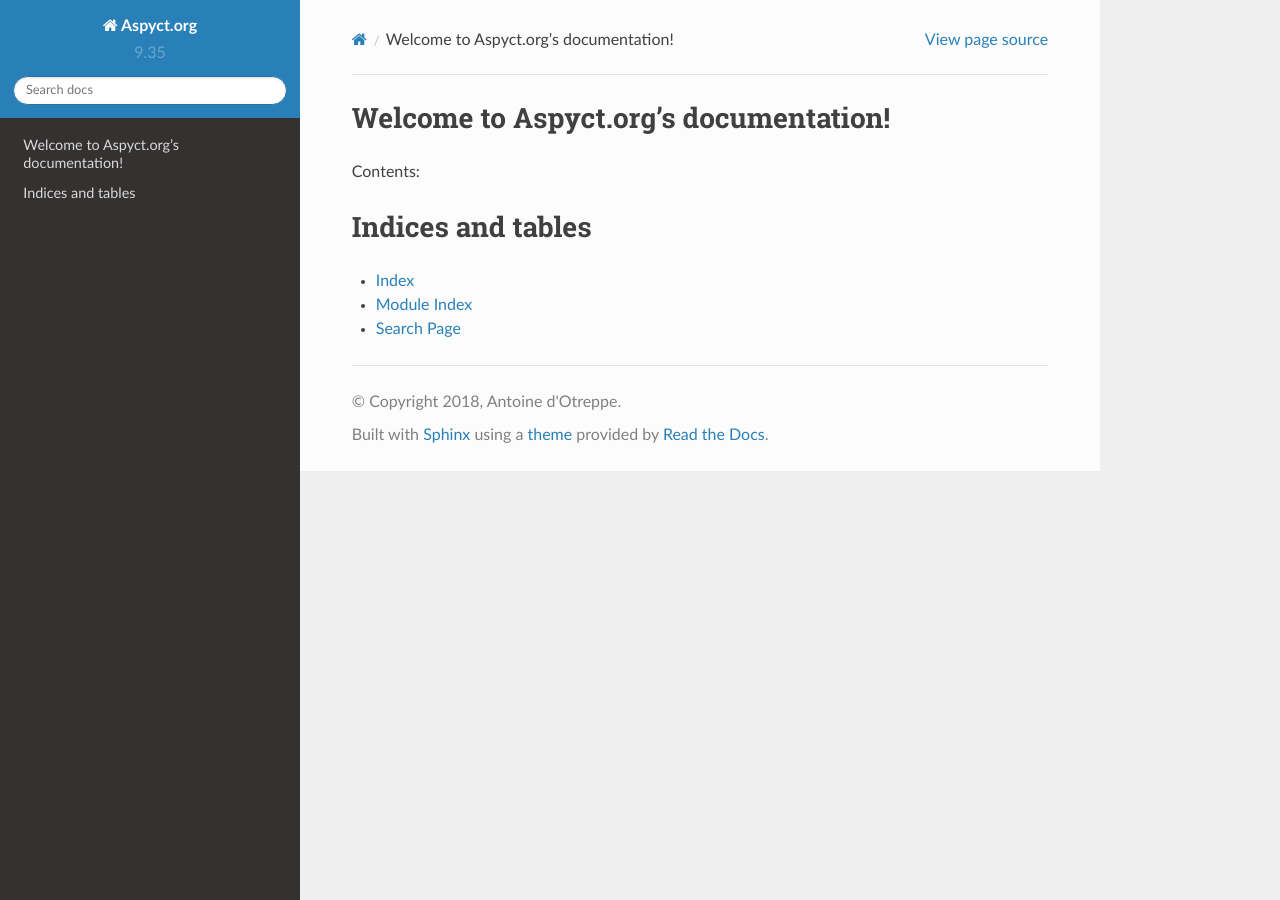
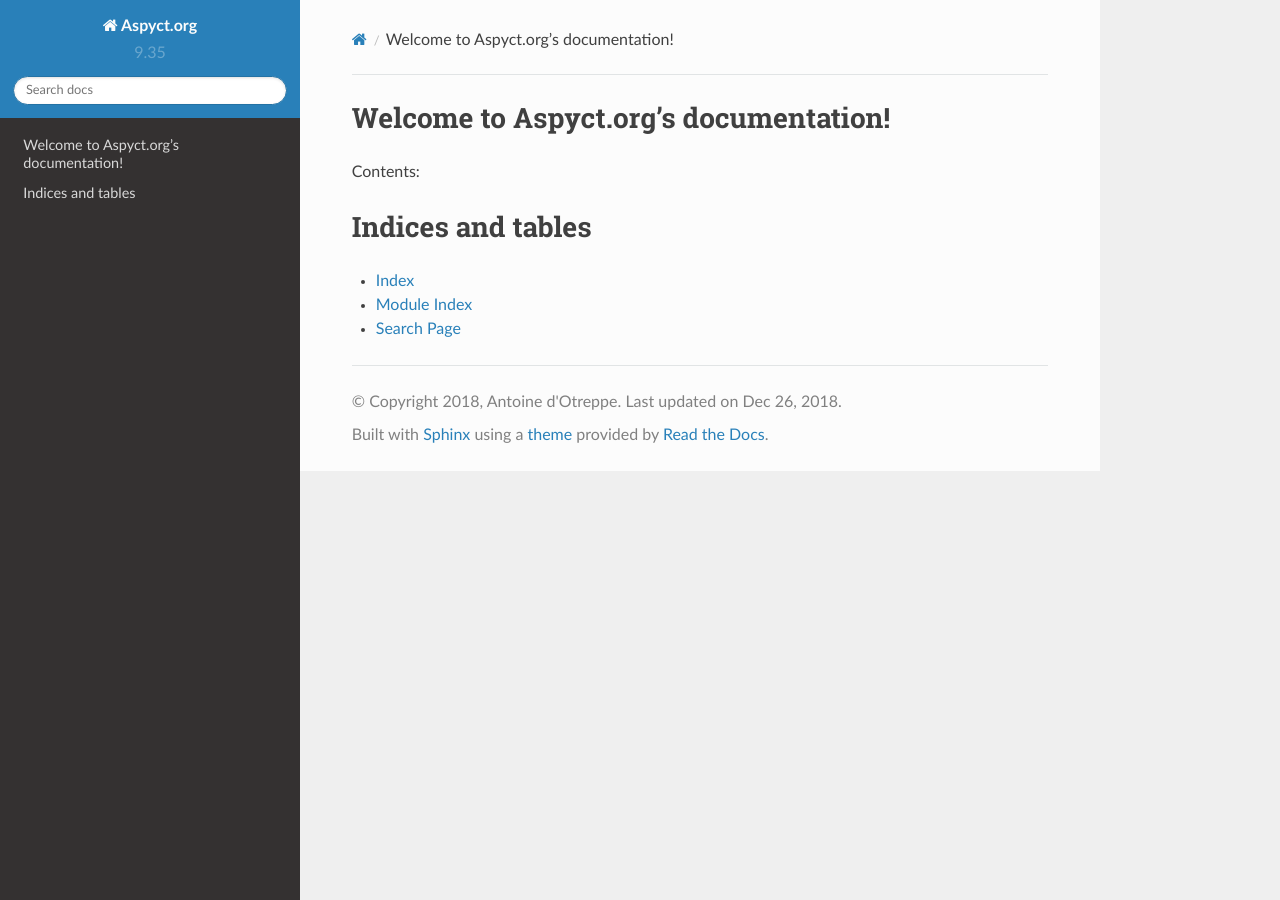
Before and after one commit to aspyct/site-source, a Sphinx documentation site: the page built from source/index.rst, in a window 1280 px wide. Built offline with Sphinx 7.4.7 and the Read the Docs theme 2.0.0, drawn with Linux system fonts in a browser that asks for light colours.

Commit message:
Updated conf and gitignore

```diff
--- a/source/conf.py
+++ b/source/conf.py
@@ -137,7 +137,7 @@
 # The name for this set of Sphinx documents.
 # "<project> v<release> documentation" by default.
 #
-# html_title = 'Aspyct.org v9.35'
+html_title = 'aspyct.org'
 
 # A shorter title for the navigation bar.  Default is the same as html_title.
 #
@@ -169,7 +169,7 @@
 # bottom, using the given strftime format.
 # The empty string is equivalent to '%b %d, %Y'.
 #
-# html_last_updated_fmt = None
+html_last_updated_fmt = ""
 
 # If true, SmartyPants will be used to convert quotes and dashes to
 # typographically correct entities.
@@ -199,7 +199,7 @@
 
 # If true, links to the reST sources are added to the pages.
 #
-# html_show_sourcelink = True
+html_show_sourcelink = False
 
 # If true, "Created using Sphinx" is shown in the HTML footer. Default is True.
 #
@@ -244,7 +244,7 @@
 latex_elements = {
      # The paper size ('letterpaper' or 'a4paper').
      #
-     # 'papersize': 'letterpaper',
+     'papersize': 'a4paper',
 
      # The font size ('10pt', '11pt' or '12pt').
      #
```
Also changed, not shown: 1 other file.
